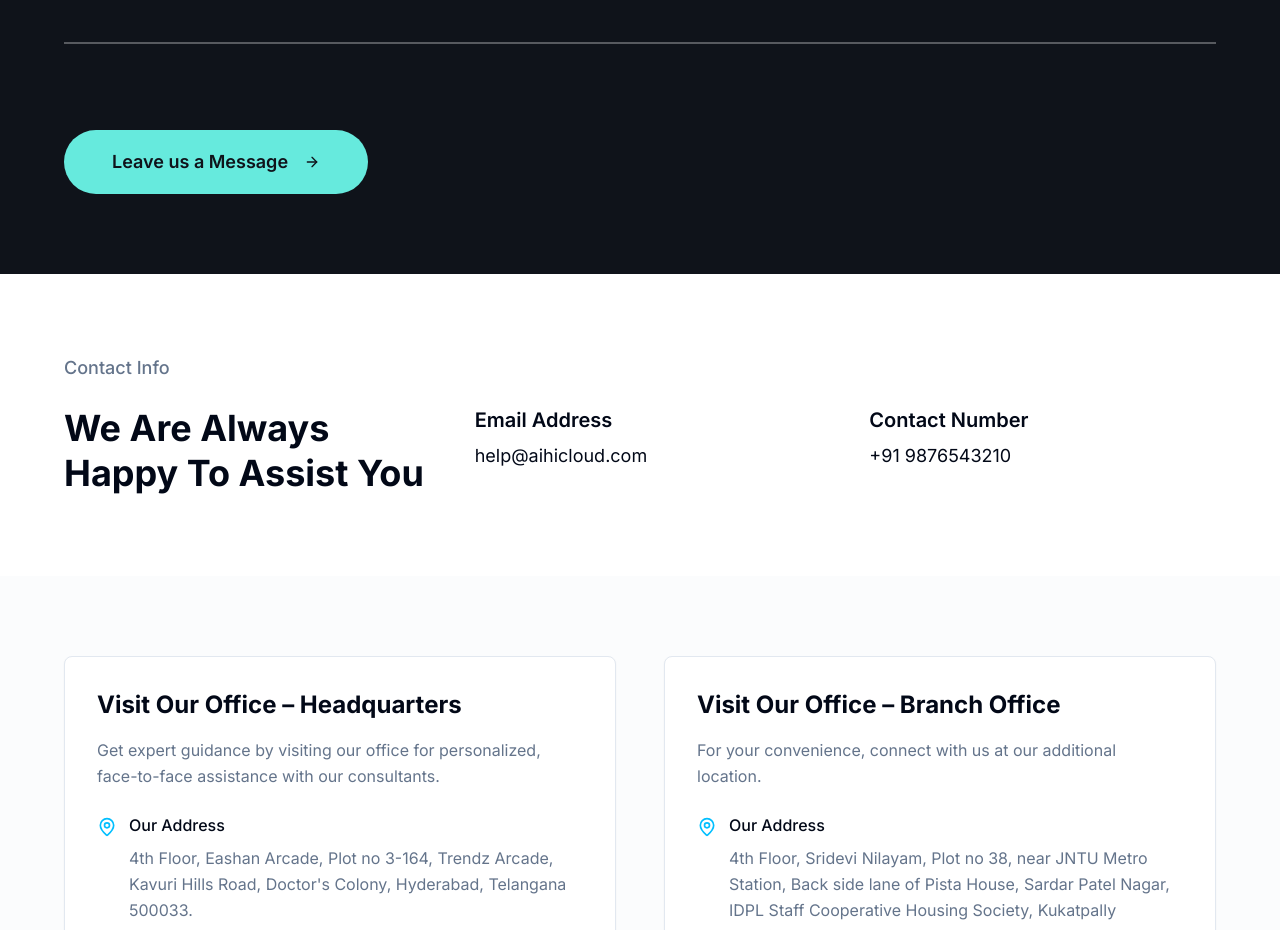
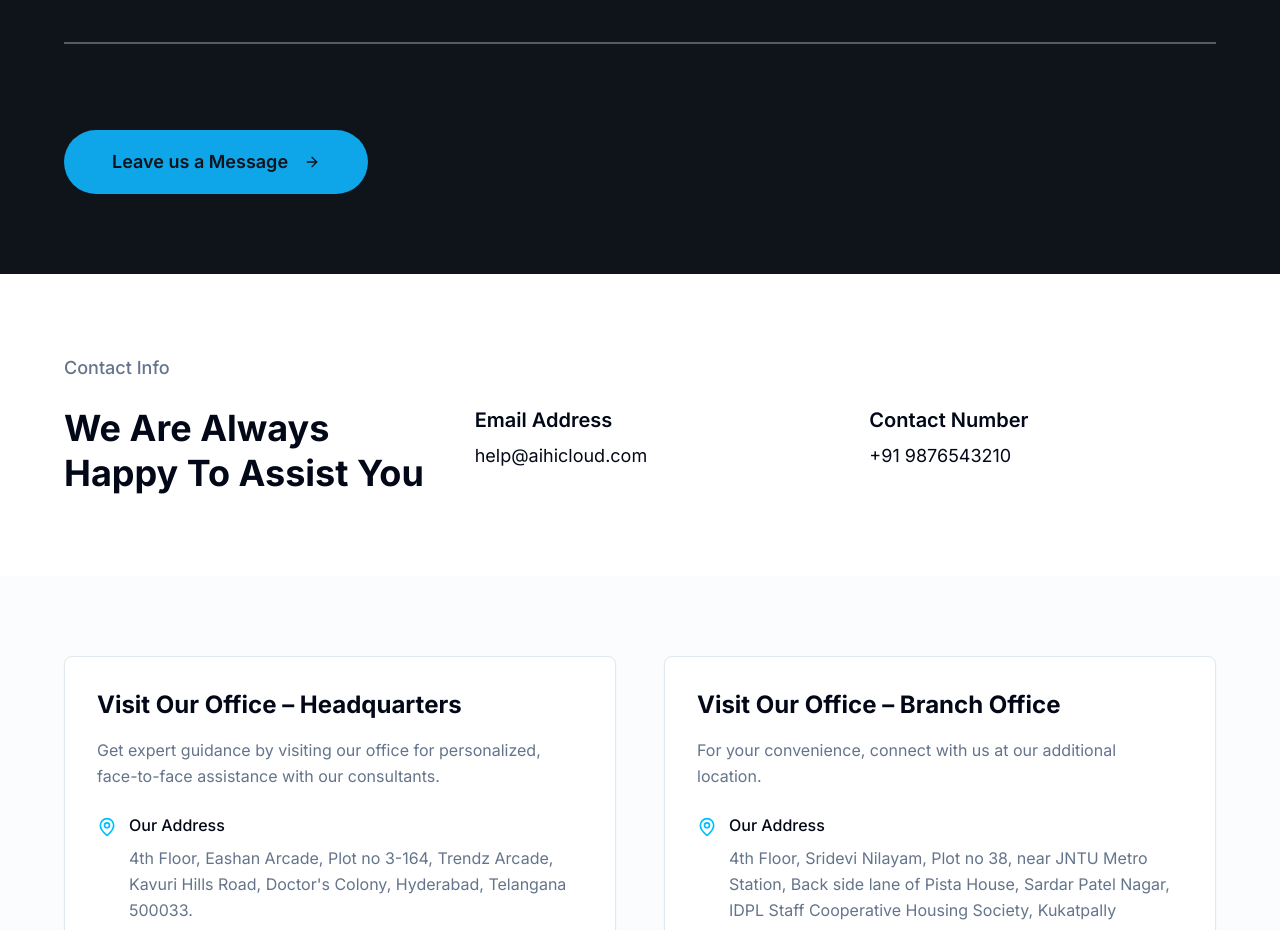
Before and after one commit to NareshPullurii80/aihi-connect-glow, a React (Vite) app: page / in a window 1280 px wide. Shown: the part 1000-1930 px from the top of the page. Built offline with nearby package versions, Linux system fonts and the light colour scheme.

Commit message:
Visual edit in Lovable
Edited UI in Lovable

```diff
--- a/src/components/ContactForm.tsx
+++ b/src/components/ContactForm.tsx
@@ -81,7 +81,7 @@ const ContactForm = () => {
 
             {/* Submit Button */}
             <div className="pt-8">
-              <Button type="submit" className="bg-cyan hover:bg-cyan-bright text-dark-bg font-semibold text-lg px-12 rounded-full transition-all duration-300 hover:scale-105 hover:shadow-glow-cyan py-[32px]">
+              <Button type="submit" className="text-dark-bg font-semibold text-lg px-12 rounded-full transition-all duration-300 hover:scale-105 hover:shadow-glow-cyan py-[32px] bg-sky-500 hover:bg-sky-400">
                 Leave us a Message
                 <ArrowRight className="ml-2 h-5 w-5" />
               </Button>
```
